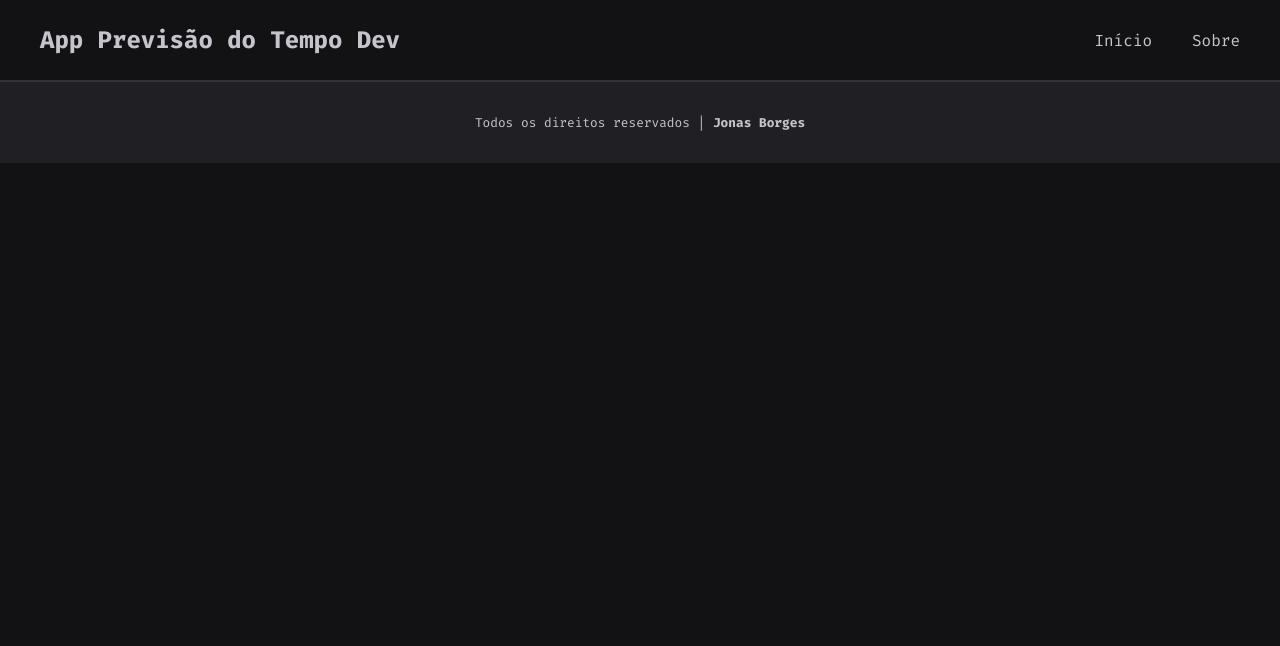
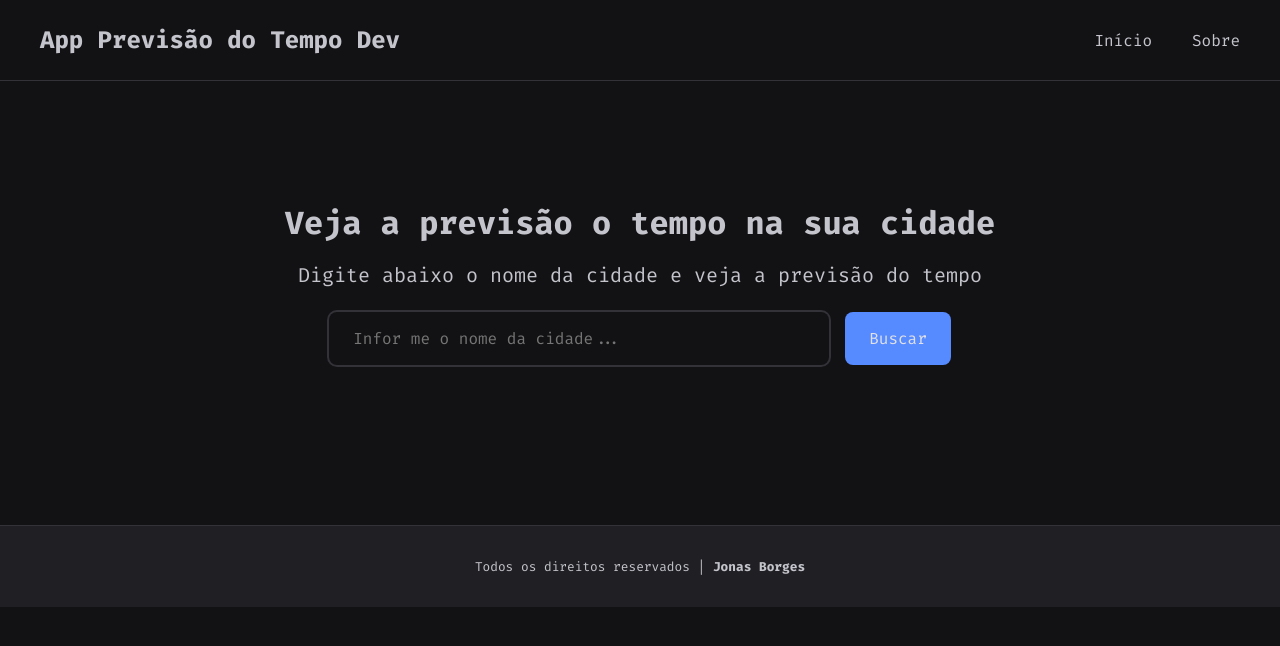
Before and after one commit to jonasborges93/DevClub-PrevisaoDoTempo, a React (Vite) app: page / in a window 1280 px wide. Shown: the top 646 px of the page. Built offline with nearby package versions, Linux system fonts and the light colour scheme.

Commit message:
feat: Created the WeatherResults component and configured the API call

```diff
--- a/package.json
+++ b/package.json
@@ -10,6 +10,7 @@
     "preview": "vite preview"
   },
   "dependencies": {
+    "axios": "^1.7.7",
     "react": "^18.3.1",
     "react-dom": "^18.3.1",
     "react-router-dom": "^6.26.2"
--- a/src/App.jsx
+++ b/src/App.jsx
@@ -2,12 +2,14 @@
 import './App.css'
 import Footer from './components/Footer'
 import Header from './components/Header'
+import Home from './pages/Home'
 
 function App() {
 
   return (
     <>
       <Header />
+      <Home />
       <Footer />
     </>
   )
--- /dev/null
+++ b/src/components/WeatherResults/index.jsx
@@ -0,0 +1,29 @@
+/* eslint-disable react/prop-types */
+
+import './styles.css'
+
+function WeatherResults({weather}){
+
+    console.log(weather)
+    return(
+    <article className="current">
+        <p className="current__name">
+            Resultados para:
+            <span className="current__name-city"> {weather.name}</span>
+        </p>
+        <div className="current__featured">
+            <div className="current__group">
+                <img src={`http://openweathermap.org/img/wn/${weather.weather[0].icon}.png`} alt={`Icone da Previsão do Tempo para ${weather.name}`} className="current__icon" />
+                <p className="current__temperature">{Math.round(weather.main.temp)}°C</p>
+            </div>
+            <p className="current__description">{weather.weather[0].description}</p>
+        </div>
+        <div className="current__information">
+            {/* <p className="current__item">Min/Max: <span className="current__text">{weather.main.temp_min}°C / {weather.main.temp_max}°C</span></p> */}
+            <p className="current__item">Umidade: <span className="current__text">{weather.main.humidity}%</span></p>
+            <p className="current__item">Sensação Térmica: <span className="current__text">{Math.round(weather.main.feels_like)}°C</span></p>
+        </div>
+    </article>
+    )
+}
+export default WeatherResults
--- /dev/null
+++ b/src/components/WeatherResults/styles.css
@@ -0,0 +1,54 @@
+.current {
+    border: 2px solid var(--blue-700);
+    padding: 2.5rem;
+    border-radius: .5rem;
+    max-width: 500px;
+    width: 100%;
+    margin: 0 auto;
+    background-color: var(--gray-800);
+
+    .current__name{
+        font-size: .85rem;
+        text-align: center;
+    }
+
+    .current__name-city{
+        font-weight: bold;
+        color:var(--blue-400);
+    }
+
+    .current__group{
+        margin: 1.5rem 0 1rem;
+        display: flex;
+        align-items: center;
+        justify-content: center;
+    }
+
+    .current__temperature{
+        font-size: 2.5rem;
+        font-weight: bold;
+        color: var(--blue-100);
+    }
+
+    .current__description{
+        text-align: center;
+        font-weight: bold;
+        font-size: 1.5rem;
+        text-transform: capitalize;
+        color:var(--blue-400);
+    }
+
+    .current__information{
+        text-align: center;
+        margin-top: 1rem;
+    }
+
+    .current__item{
+        font-size: .75rem;
+        color: var(--gray-400);
+
+        &:not(:last-child){
+            margin-bottom: 1rem;
+        }
+    }
+}
--- a/src/global.css
+++ b/src/global.css
@@ -24,11 +24,6 @@
 /*
 === End Variables Colors
 */
-}
-
-:focus{
-    outline: transparent;
-    box-shadow: 0 0 0 2px var(--blue-700);
 }
 
 ::-webkit-scrollbar {
--- a/src/pages/Home/index.jsx
+++ b/src/pages/Home/index.jsx
@@ -1,8 +1,56 @@
-import './styles'
+import { useRef, useState } from 'react'
+import axios from 'axios'
+import './styles.css'
 
-function Home (){
-    return(<>
-    </>)
+import WeatherResults from '../../components/WeatherResults'
+
+/*
+    - URL API
+        -> https://api.openweathermap.org/data/2.5/weather?q={city name}&appid={API key}
+    - KEY
+        -> 33ec52398376069920d49422361155d2
+
+*/
+function Home() {
+
+    const [weather, setWeather] = useState()
+
+    const inputCity = useRef();
+
+    async function searchCity() {
+        const inputCityValue = inputCity.current.value;
+        const key = '33ec52398376069920d49422361155d2';
+        const url = `https://api.openweathermap.org/data/2.5/weather?q=${inputCityValue}&appid=${key}&lang=pt_br&units=metric`
+
+        const dataFromApi = await axios.get(url)
+        setWeather(dataFromApi.data)
+    }
+
+
+
+    return (
+        <>
+            <section className="search">
+                <div className="container">
+                    <div className="search__info">
+                        <h2 className="search__title">Veja a previsão o tempo na sua cidade</h2>
+                        <p className="search__text">Digite abaixo o nome da cidade e veja a previsão do tempo</p>
+                    </div>
+                    <div className="search__content">
+                        <input type="text" ref={inputCity} className="search__input" placeholder='Infor me o nome da cidade...' />
+                        <button className="search__button" onClick={searchCity}>Buscar</button>
+                    </div>
+                </div>
+            </section>
+
+            <section className="results">
+                <div className="container">
+                    <div className="results__currentDay">
+                        {weather && <WeatherResults weather={weather} />}
+                    </div>
+                </div>
+            </section>
+        </>)
 }
 
 export default Home
--- /dev/null
+++ b/src/pages/Home/styles.css
@@ -0,0 +1,60 @@
+.search{
+    padding: 7.5rem 0 2.5rem;
+
+    .search__info{
+        text-align: center;
+    }
+
+    .search__title{
+        font-size: 2rem;
+        line-height: 1.4;
+        margin-bottom: 1rem;
+    }
+
+    .search__text{
+        font-size: 1.25rem;
+    }
+
+    .search__content{
+        margin-top: 1.5rem;
+        display: flex;
+        justify-content: center;
+    }
+
+    .search__input{
+        background-color: transparent;
+        border: none;
+        box-shadow: 0 0 0 2px var(--gray-600);
+        color: var(--gray-100);
+        border-radius: .5rem;
+        padding: 1rem 1.5rem;
+        max-width: 500px;
+        width: 100%;
+
+        &:focus{
+            outline: transparent;
+            box-shadow: 0 0 0 2px var(--blue-700);
+        }
+
+    }
+
+    .search__button{
+        background-color: var(--blue-400);
+        cursor: pointer;
+        border: none;
+        border-radius: .5rem;
+        padding: 1rem 1.5rem;
+        color: var(--gray-100);
+        transition: .3s ease;
+        margin-left: 1rem;
+
+        &:hover{
+            background-color: var(--blue-700);
+        }
+    }
+
+}
+
+.results{
+    padding-bottom: 7.5rem;
+}
```
Also changed, not shown: src/pages/Home/style.css (deleted), 1 other file (tests, documents, lock files or other folders). Lines whose indentation alone changed are shown as unchanged.
